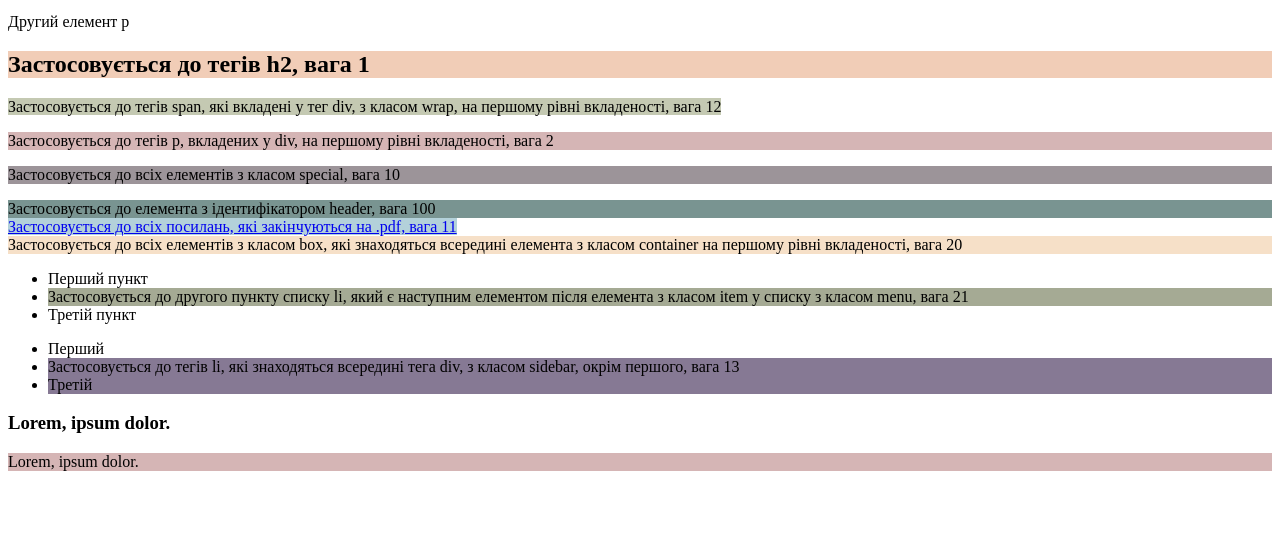
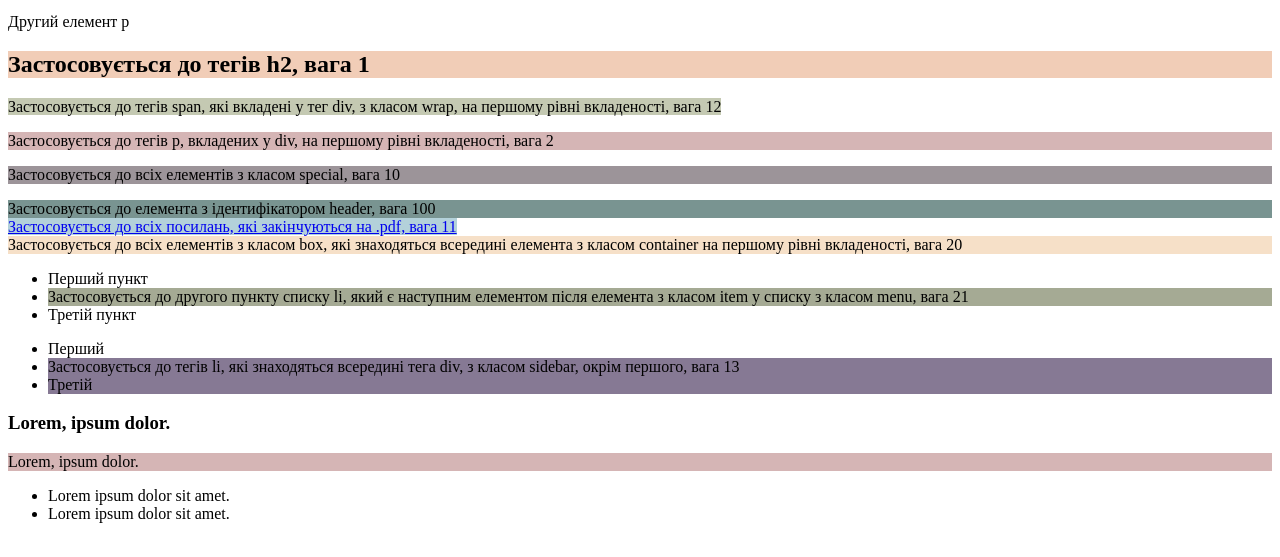
Before and after one commit to VariYana/git-practice-repository-17-02-2024, a plain HTML site: page index.html in a window 1280 px wide. Shown: the part 101-658 px from the top of the page. Drawn offline with Linux system fonts and the light colour scheme.

Commit message:
changes_4

```diff
--- a/index.html
+++ b/index.html
@@ -54,6 +54,10 @@
   <div>
     <h3>Lorem, ipsum dolor.</h3>
     <p>Lorem, ipsum dolor.</p>
+    <ul>
+      <li>Lorem ipsum dolor sit amet.</li>
+      <li>Lorem ipsum dolor sit amet.</li>
+    </ul>
   </div>
 </body>
 
```
